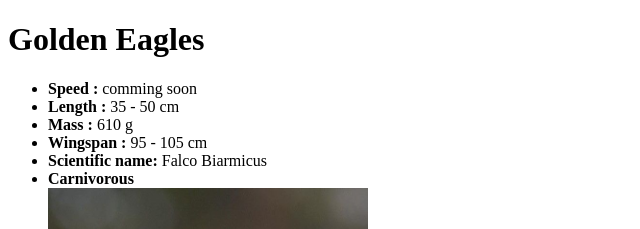
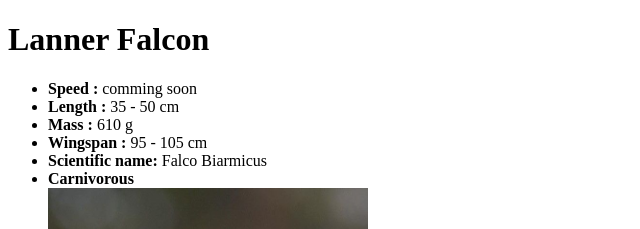
Before and after one commit to arjunbaviskar/birds, a plain HTML site: page falcon/lanner-falcon.html in a window 1280 px wide. Shown: the top 229 px of the page, 0-640 px from the left. Drawn offline with Linux system fonts and the light colour scheme.

Commit message:
lanner falcon had one mistake which i solved now

```diff
--- a/falcon/lanner-falcon.html
+++ b/falcon/lanner-falcon.html
@@ -4,7 +4,7 @@
 <head>
     <meta charset="UTF-8">
     <meta name="viewport" content="width=device-width, initial-scale=1.0">
-    <title>Golden Eagle</title>
+    <title>Lanner Falcon</title>
     <style>
         h2 {border-bottom: 1px solid black;}
       </style>
@@ -12,8 +12,7 @@
 
 <body>
     <h1>
-        Golden Eagles
-    </h1>
+Lanner Falcon    </h1>
     <ul>
         <li>
             <b>Speed :</b> comming soon
```
